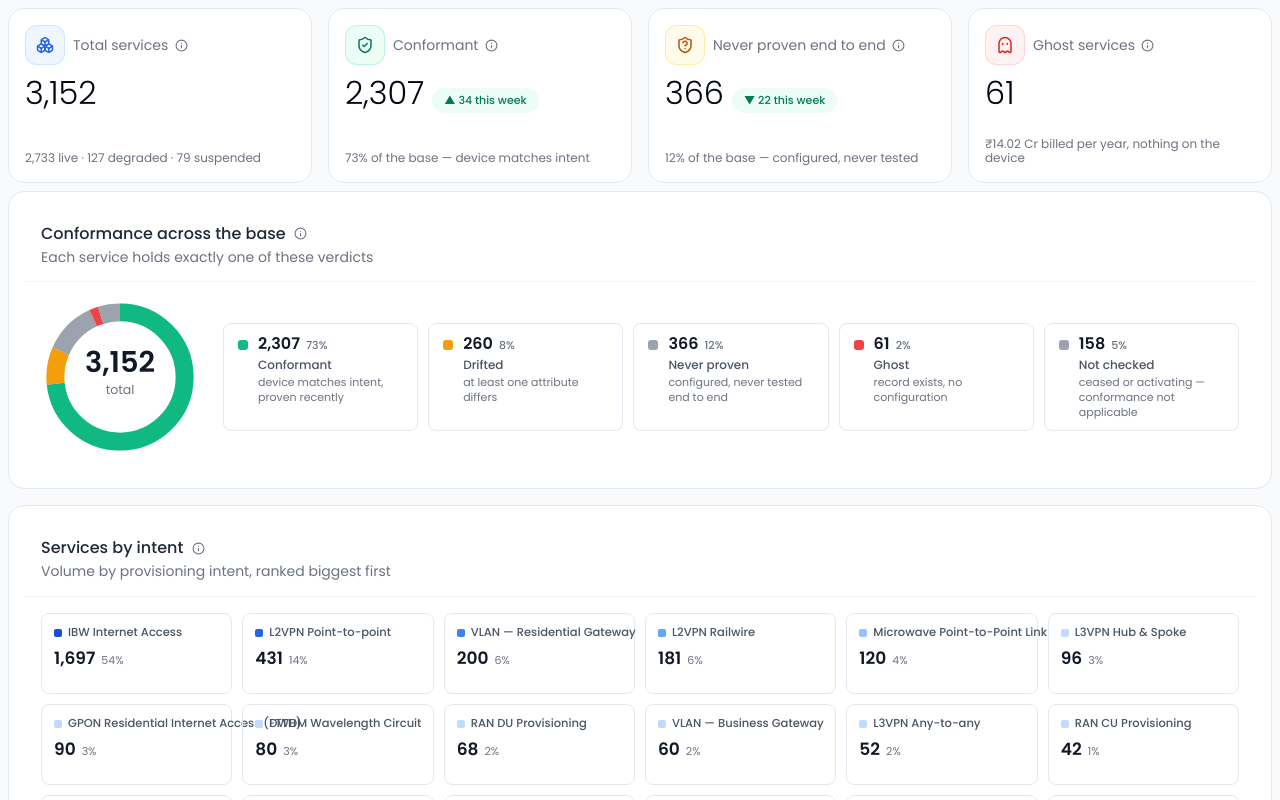
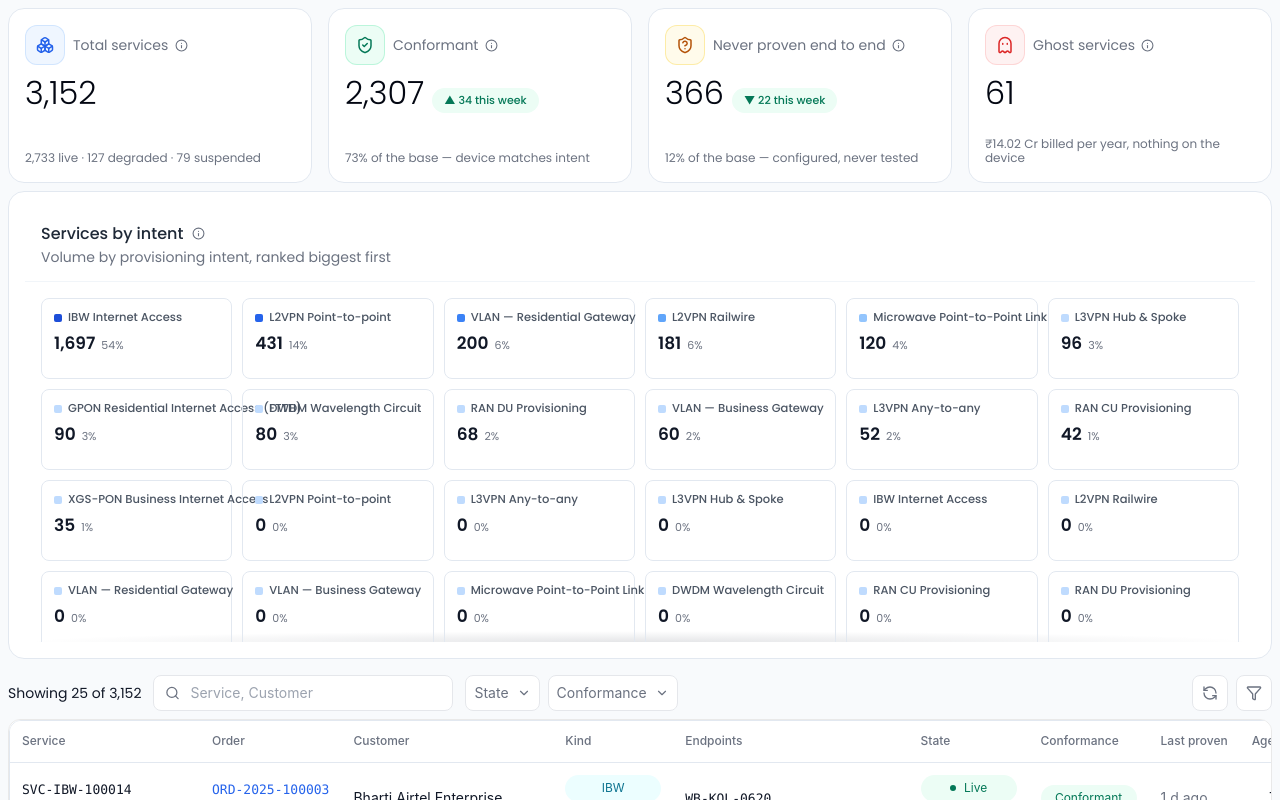
Before and after one commit to jayesh-vision/LCM-Orchestrator, a React (Vite) app: page /inventory in a window 1280 px wide. Built offline with nearby package versions, Linux system fonts and the light colour scheme.

Commit message:
updated-ui-changes

```diff
--- a/src/pages/ChangeCease.tsx
+++ b/src/pages/ChangeCease.tsx
@@ -162,7 +162,6 @@ export default function ChangeCease() {
             { key: 'customer', label: 'Customer', type: 'text', value: qcustomer, onChange: setQcustomer },
           ],
           onResetFilters: () => { setIntent('All'); setCstate('All'); setQ(''); setQservice(''); setQcustomer('') },
-          onRefresh: () => pushToast('info', 'Change orders refreshed.'),
           actions: [
             { label: 'Raise a change', icon: Plus, onClick: () => setOpen(true) },
           ],
--- a/src/pages/OrderDetail.tsx
+++ b/src/pages/OrderDetail.tsx
@@ -92,7 +92,10 @@ export default function OrderDetail() {
      replays that exact selection. */
   const listBase = loc.pathname.startsWith('/execution') ? '/execution' : '/requests'
   const fromList = (loc.state as { fromList?: string } | null)?.fromList
-  const listPath = `${listBase}${fromList || ''}`
+  const listParams = new URLSearchParams((fromList ?? '').replace(/^\?/, ''))
+  if (!listParams.has('view')) listParams.set('view', 'listing')
+  const listQuery = listParams.toString()
+  const listPath = `${listBase}${listQuery ? `?${listQuery}` : ''}`
   const listLabel = listBase === '/execution' ? 'Provisioning Execution' : 'Provisioning Requests'
   const order = useStore((s) => s.orders.find((o) => o.id === id))
   const allRuns = useStore((s) => s.runs)
--- a/src/pages/ProfileTypes.tsx
+++ b/src/pages/ProfileTypes.tsx
@@ -127,7 +127,6 @@ export default function ProfileTypes() {
               options: [{ value: 'unused', label: 'Unused only', count: unused }] },
           ],
           onResetFilters: () => { setDomain('All'); setCat('All'); setPtype('All'); setUsedFilter('All'); setQ(''); setQsubtype('') },
-          onRefresh: () => pushToast('info', 'Profile types refreshed.'),
           actions: [
             { label: 'Profile template', icon: Plus, onClick: () => setOpen(true) },
           ],
--- a/src/pages/Reports.tsx
+++ b/src/pages/Reports.tsx
@@ -238,7 +238,6 @@ export default function Reports() {
             { key: 'question', label: 'Question', type: 'text', value: qquestion, onChange: setQquestion },
           ],
           onResetFilters: () => { setState('All'); setQ(''); setQreport(''); setQquestion('') },
-          onRefresh: () => pushToast('info', 'Report catalog refreshed.'),
           actions: [
             { label: 'New report', icon: Plus, onClick: () => pushToast('info', 'Report queued. It will appear here when generation completes.') },
             { label: 'Schedules', icon: CalendarClock, onClick: () => pushToast('info', 'Schedules are not wired in this prototype.') },
--- a/src/pages/ResourcePools.tsx
+++ b/src/pages/ResourcePools.tsx
@@ -167,7 +167,6 @@ export default function ResourcePools() {
             ...(q ? [{ key: 'q', label: 'Search', value: q, onRemove: () => setQ('') }] : []),
           ],
           onResetFilters: clear,
-          onRefresh: () => pushToast('info', 'Pool utilisation refreshed.'),
           actions: [{ label: 'Run pool audit', icon: ShieldCheck, onClick: () => pushToast('info', 'Pool audit queued. Results appear in Reports.') }],
         }}
       />
--- a/src/pages/ServiceIntents.tsx
+++ b/src/pages/ServiceIntents.tsx
@@ -265,7 +265,6 @@ export default function ServiceIntents() {
               options: TOPOLOGIES.map((t) => ({ value: t, label: t, count: families.filter((i) => i.topology === t).length })) },
           ],
           onResetFilters: () => { setDomain('All'); setCat('All'); setTopology('All'); setState('All'); setQ('') },
-          onRefresh: () => pushToast('info', 'Service intents refreshed.'),
           actions: [{ label: 'Service intent', icon: Plus, onClick: () => { setForm(blankIntentForm()); setOpen(true) } }],
         }}
       />
--- a/src/pages/ServiceInventory.tsx
+++ b/src/pages/ServiceInventory.tsx
@@ -4,19 +4,17 @@ import { useClearQuery, useQueryPatch, useQueryState, useScrollToResultsOnDrillI
 import { Boxes, Eye, Ghost, ShieldCheck, ShieldQuestion } from 'lucide-react'
 import { useStore } from '@/store/useStore'
 import type { Category, Conformance, Domain, Order, Service, ServiceState } from '@/types'
-import { CATEGORIES_BY_DOMAIN, DOMAINS, domainOf } from '@/types'
+import { domainOf } from '@/types'
 import {
   Badge, Card, CardBody, CardHead, CellMain, CellSub, DataTable,
   FieldDropdown, Kebab, Mono, Stat, stampColumn, type Column,
 } from '@/components/ui'
-import { CHART, Donut, FILL, type FillKey } from '@/components/charts'
+import { CHART } from '@/components/charts'
 import { CATEGORY_TONE, CONFORMANCE_TONE, inr, relTime, SERVICE_TONE } from '@/lib/format'
-import { CONFORMANCE_ORDER, conformanceBreakdown } from '@/lib/conformance'
 import { byTraceability, serviceTrace, serviceOrigins, ORIGIN_LABEL, ORIGIN_BLURB, type ServiceOrigin } from '@/lib/traceability'
 
 const STATES: ServiceState[] = ['Live', 'Activating', 'Degraded', 'Suspended', 'Ceased']
 const CONFS: Conformance[] = ['Conformant', 'Drifted', 'Never proven', 'Ghost', 'Not checked']
-const CATS: Category[] = ['L2VPN', 'L3VPN', 'IBW', 'VLAN', 'Microwave', 'DWDM', 'RAN VNF', 'GPON']
 
 /**
  * When this service was last changed. Unlike an order, a service carries no
@@ -65,7 +63,9 @@ export default function ServiceInventory() {
 
   const [q, setQ] = useQueryState('q', '')
   const [qservice, setQservice] = useQueryState('service', '')
+  const [qorder, setQorder] = useQueryState('order', '')
   const [qcustomer, setQcustomer] = useQueryState('customer', '')
+  const [qkind, setQkind] = useQueryState('kind', '')
   const [state, setState] = useQueryState<ServiceState | 'All'>('state', 'All')
   const [conf, setConf] = useQueryState<Conformance | 'All'>('conf', 'All')
   const [domain, setDomain] = useQueryState<Domain | 'All'>('domain', 'All')
@@ -73,49 +73,27 @@ export default function ServiceInventory() {
   const [intent, setIntent] = useQueryState('intent', 'All')
   const [origin, setOrigin] = useQueryState<ServiceOrigin | 'All'>('origin', 'All')
   const patch = useQueryPatch()
-  const clear = useClearQuery(['q', 'service', 'customer', 'state', 'conf', 'domain', 'cat', 'intent', 'origin'])
-  const domainCats = domain === 'All' ? CATS : CATEGORIES_BY_DOMAIN[domain]
+  const clear = useClearQuery(['q', 'service', 'order', 'customer', 'kind', 'state', 'conf', 'domain', 'cat', 'intent', 'origin'])
   const setDomainScoped = (next: Domain | 'All') => {
     setDomain(next)
     if (next !== 'All' && cat !== 'All' && domainOf(cat) !== next) setCat('All')
   }
   const anyFilter = state !== 'All' || conf !== 'All' || domain !== 'All' || cat !== 'All' || intent !== 'All' || origin !== 'All'
+    || !!qservice || !!qorder || !!qcustomer || !!qkind
   const { ref: resultsRef, scrollToResults } = useScrollToResultsOnDrillIn(
-    anyFilter ? `s=${state}|cf=${conf}|d=${domain}|c=${cat}|i=${intent}|o=${origin}` : '',
+    anyFilter ? `s=${state}|cf=${conf}|d=${domain}|c=${cat}|i=${intent}|o=${origin}|svc=${qservice}|ord=${qorder}|cust=${qcustomer}|kind=${qkind}` : '',
   )
   const intentName = intents.find((i) => i.id === intent)?.name ?? intent
 
   const n = {
     state: (s: ServiceState) => services.filter((x) => x.state === s).length,
     conf: (c: Conformance) => services.filter((x) => x.conformance === c).length,
-    cat: (c: Category) => services.filter((x) => x.category === c).length,
   }
 
   const ghostValue = useMemo(
     () => services.filter((s) => s.conformance === 'Ghost').reduce((a, s) => a + s.monthlyValueInr * 12, 0),
     [services],
   )
-
-  /* Five segments, not four. "Never proven" used to absorb "Not checked" here
-     so the donut would sum to the base — but they mean different things, and
-     the KPI card above counts only the real never-proven figure, so the same
-     page reported two numbers for the same thing. Every verdict now gets its
-     own segment and the total is the whole base by construction. */
-  const health = useMemo(() => conformanceBreakdown(services), [services])
-  const CONF_FILL: Record<Conformance, FillKey> = {
-    Conformant: 'good', Drifted: 'warn', 'Never proven': 'none', Ghost: 'crit', 'Not checked': 'none',
-  }
-  const CONF_NOTE: Record<Conformance, string> = {
-    Conformant: 'device matches intent, proven recently',
-    Drifted: 'at least one attribute differs',
-    'Never proven': 'configured, never tested end to end',
-    Ghost: 'record exists, no configuration',
-    'Not checked': 'ceased or activating — conformance not applicable',
-  }
-  const confSegs: { label: string; value: number; fill: FillKey; note: string; onClick: () => void }[] =
-    CONFORMANCE_ORDER.map((c) => ({
-      label: c, value: health.counts[c], fill: CONF_FILL[c], note: CONF_NOTE[c], onClick: () => setConf(c),
-    }))
 
   /* Ranked, biggest first — the intent list has no fixed size (it grows with
      every new template), so this reads as a ranked grid of tiles rather than
@@ -140,6 +118,18 @@ export default function ServiceInventory() {
   const originOf = useMemo(() => serviceOrigins(orders), [orders])
   const origins = (id: string): ServiceOrigin => originOf.get(id) ?? 'inherited'
 
+  /* The request behind each service. Where several touched it, the create
+     wins — that is the one that brought the service into existence. */
+  const orderForService = useMemo(() => {
+    const m = new Map<string, Order>()
+    orders.forEach((o) => {
+      if (!o.serviceId) return
+      const held = m.get(o.serviceId)
+      if (!held || (held.intent !== 'Create' && o.intent === 'Create')) m.set(o.serviceId, o)
+    })
+    return m
+  }, [orders])
+
   const filtered = useMemo(() => services.filter((s) => {
     if (state !== 'All' && s.state !== state) return false
     if (conf !== 'All' && s.conformance !== conf) return false
@@ -157,9 +147,17 @@ export default function ServiceInventory() {
       if (!(s.id.toLowerCase().includes(t) || s.name.toLowerCase().includes(t))) return false
     }
     if (qcustomer && !s.accountName.toLowerCase().includes(qcustomer.toLowerCase())) return false
+    if (qorder) {
+      const order = orderForService.get(s.id)
+      const orderText = order
+        ? `${order.id} ${order.code} ${order.intent} ${order.state}`.toLowerCase()
+        : ORIGIN_LABEL.inherited.toLowerCase()
+      if (!orderText.includes(qorder.toLowerCase())) return false
+    }
+    if (qkind && !`${s.category} ${s.type}`.toLowerCase().includes(qkind.toLowerCase())) return false
     return true
     // eslint-disable-next-line react-hooks/exhaustive-deps
-  }), [services, state, conf, cat, intent, origin, q, qservice, qcustomer, originOf])
+  }), [services, state, conf, cat, intent, origin, q, qservice, qorder, qcustomer, qkind, originOf, orderForService])
 
   /* Services the platform can account for — provisioned through a request in
      the system, holding pool resources, with the evidence that proved them —
@@ -169,19 +167,6 @@ export default function ServiceInventory() {
     const referenced = new Set(orders.map((o) => o.serviceId).filter(Boolean) as string[])
     return byTraceability(filtered, (s) => serviceTrace(s, referenced))
   }, [filtered, orders])
-
-  /* The request behind each service. Where several touched it, the create
-     wins — that is the one that actually brought the service into existence,
-     and the one someone tracing provenance is looking for. */
-  const orderForService = useMemo(() => {
-    const m = new Map<string, Order>()
-    orders.forEach((o) => {
-      if (!o.serviceId) return
-      const held = m.get(o.serviceId)
-      if (!held || (held.intent !== 'Create' && o.intent === 'Create')) m.set(o.serviceId, o)
-    })
-    return m
-  }, [orders])
 
   const columns: Column<Service>[] = [
     {
@@ -225,7 +210,7 @@ export default function ServiceInventory() {
     },
     { key: 'acct', header: 'Customer', width: '186px', sortValue: (r) => r.accountName, render: (r) => r.accountName },
     {
-      key: 'kind', header: 'Kind', width: '112px', sortValue: (r) => r.category,
+      key: 'kind', header: 'Kind', width: '112px', align: 'center', sortValue: (r) => r.category,
       render: (r) => (<><Badge tone={CATEGORY_TONE[r.category]}>{r.category}</Badge><CellSub>{r.type}</CellSub></>),
     },
     {
@@ -238,7 +223,7 @@ export default function ServiceInventory() {
       ),
     },
     {
-      key: 'state', header: 'State', width: '128px', sortValue: (r) => r.state,
+      key: 'state', header: 'State', width: '128px', align: 'center', sortValue: (r) => r.state,
       render: (r) => (<><Badge tone={SERVICE_TONE[r.state]} dot>{r.state}</Badge>
         {r.state === 'Live' && <CellSub>{inr(r.monthlyValueInr)}/mo</CellSub>}</>),
     },
@@ -248,7 +233,7 @@ export default function ServiceInventory() {
         {r.conformance === 'Ghost' && <CellSub>no configuration on device</CellSub>}</>),
     },
     { key: 'proven', header: 'Last proven', width: '116px', sortValue: (r) => r.lastProvenAt ?? '', render: (r) => <span className="text-ink-3">{relTime(r.lastProvenAt)}</span> },
-    { key: 'age', header: 'Age', align: 'right', width: '86px', sortValue: (r) => new Date(r.liveSince).getTime(), render: (r) => r.ageLabel },
+    { key: 'age', header: 'Age', align: 'center', width: '86px', sortValue: (r) => new Date(r.liveSince).getTime(), render: (r) => r.ageLabel },
     {
       /* Next to Created / Modified on purpose: that column says when the
          service last moved, this one says how often and whether anyone
@@ -323,41 +308,6 @@ export default function ServiceInventory() {
 
       <div className="flex flex-col gap-4">
         <Card className="flex flex-col">
-          <CardHead title="Conformance across the base" sub="Each service holds exactly one of these verdicts"
-            info="Compares what each order says the service should be (the intent) with what is actually configured on the devices. Every service holds exactly one of five verdicts, so the counts always add up to the whole base. Not checked means conformance does not apply — the service is ceased, or still activating — which is different from Never proven, where a live service has simply never been tested. Click any segment or tile to open those services." />
-          <CardBody className="flex items-center gap-6 flex-wrap">
-            <Donut
-              size={158}
-              segments={confSegs.map(({ label, value, fill, onClick }) => ({ label, value, fill, onClick }))}
-            />
-            <div className="flex-1 min-w-[280px] grid grid-cols-2 sm:grid-cols-3 lg:grid-cols-5 gap-2.5">
-              {/* All five verdicts share one tile shape at every breakpoint —
-                 no special-cased "wide" tile for the odd one out, so nothing
-                 ever hangs alone as a stretched bar underneath the row. */}
-              {confSegs.map((s) => (
-                <button
-                  key={s.label} type="button" onClick={s.onClick}
-                  aria-label={`${s.label}: ${s.value}. Open the matching services`}
-                  className="flex items-start gap-2.5 border border-line rounded-lg px-3.5 py-2.5 text-left cursor-pointer
-                    transition-colors hover:bg-plane hover:border-brand-200
-                    focus-visible:outline-none focus-visible:ring-[3px] focus-visible:ring-brand-100"
-                >
-                  <i className="w-2.5 h-2.5 rounded-[3px] shrink-0 mt-1.5" style={{ background: FILL[s.fill] }} aria-hidden />
-                  <span className="min-w-0">
-                    <span className="block text-[16px] font-semibold tnum text-ink-1 leading-tight">
-                      {s.value.toLocaleString()}
-                      <span className="text-[11px] text-ink-3 font-medium ml-1.5">{Math.round((s.value / services.length) * 100)}%</span>
-                    </span>
-                    <span className="block text-[12px] font-medium text-ink-2 mt-0.5">{s.label}</span>
-                    <span className="block text-[11px] text-ink-3 leading-snug">{s.note}</span>
-                  </span>
-                </button>
-              ))}
-            </div>
-          </CardBody>
-        </Card>
-
-        <Card className="flex flex-col">
           <CardHead title="Services by intent" sub="Volume by provisioning intent, ranked biggest first"
             info="Every service in the base, grouped by the template that provisioned it and ranked by volume — darker tiles carry more of the base. Click a tile to open just that intent's services." />
           <CardBody className="vw-scroll-hint grid grid-cols-2 sm:grid-cols-3 lg:grid-cols-4 xl:grid-cols-6 gap-2.5 max-h-[360px] overflow-y-auto">
@@ -393,29 +343,26 @@ export default function ServiceInventory() {
         fillHeight
         toolbar={{
           search: { value: q, onChange: setQ, placeholder: 'Service, Customer' },
-          /* Domain and Category are the facets worth one click rather than a
-             trip through the filter icon, matching Provisioning Requests.
-             State now lives in the popover along with everything else. */
+          /* State and conformance are visible columns and the most useful
+             one-click cuts for an inventory list. */
           chips: [
-            <FieldDropdown key="domain" label="Domain" value={domain} onChange={(v) => setDomainScoped(v as Domain | 'All')}
-              options={DOMAINS.map((d) => ({ value: d, label: d, count: services.filter((x) => domainOf(x.category) === d).length }))} />,
-            <FieldDropdown key="cat" label="Category" value={cat} onChange={(v) => setCat(v as Category | 'All')}
-              options={domainCats.map((c) => ({ value: c, label: c, count: n.cat(c) }))} />,
+            <FieldDropdown key="state" label="State" value={state} onChange={(v) => setState(v as ServiceState | 'All')}
+              options={STATES.filter((st) => n.state(st) > 0).map((st) => ({ value: st, label: st, count: n.state(st) }))} />,
+            <FieldDropdown key="conf" label="Conformance" value={conf} onChange={(v) => setConf(v as Conformance | 'All')}
+              options={CONFS.filter((c) => n.conf(c) > 0).map((c) => ({ value: c, label: c, count: n.conf(c) }))} />,
           ],
           filters: [
+            { key: 'service', label: 'Service', type: 'text', value: qservice, onChange: setQservice },
+            { key: 'order', label: 'Order', type: 'text', value: qorder, onChange: setQorder },
+            { key: 'customer', label: 'Customer', type: 'text', value: qcustomer, onChange: setQcustomer },
+            { key: 'kind', label: 'Kind', type: 'text', value: qkind, onChange: setQkind },
             { key: 'state', label: 'State', value: state, onChange: (v) => setState(v as ServiceState | 'All'),
               options: STATES.filter((st) => n.state(st) > 0).map((st) => ({ value: st, label: st, count: n.state(st) })) },
             { key: 'conf', label: 'Conformance', value: conf, onChange: (v) => setConf(v as Conformance | 'All'),
               options: CONFS.filter((c) => n.conf(c) > 0).map((c) => ({ value: c, label: c, count: n.conf(c) })) },
-            { key: 'origin', label: 'Origin', value: origin, onChange: (v) => setOrigin(v as ServiceOrigin | 'All'),
-              options: (['provisioned', 'managed', 'inherited'] as ServiceOrigin[])
-                .map((o) => ({ value: o, label: ORIGIN_LABEL[o], count: services.filter((x) => origins(x.id) === o).length })) },
-            { key: 'intent', label: 'Intent', value: intent, onChange: setIntent,
-              options: intents.map((i) => ({ value: i.id, label: i.name, count: services.filter((x) => x.intentId === i.id).length })) },
-            { key: 'service', label: 'Service', type: 'text', value: qservice, onChange: setQservice },
-            { key: 'customer', label: 'Customer', type: 'text', value: qcustomer, onChange: setQcustomer },
           ],
           activeFilterChips: [
+            ...(domain !== 'All' ? [{ key: 'domain', label: 'Domain', value: domain, onRemove: () => setDomainScoped('All') }] : []),
             ...(cat !== 'All' ? [{ key: 'cat', label: 'Category', value: cat, onRemove: () => setCat('All') }] : []),
             ...(state !== 'All' ? [{ key: 'state', label: 'State', value: state, onRemove: () => setState('All') }] : []),
             ...(conf !== 'All' ? [{ key: 'conf', label: 'Conformance', value: conf, onRemove: () => setConf('All') }] : []),
@@ -423,10 +370,11 @@ export default function ServiceInventory() {
             ...(origin !== 'All' ? [{ key: 'origin', label: 'Origin', value: ORIGIN_LABEL[origin], onRemove: () => setOrigin('All') }] : []),
             ...(q ? [{ key: 'q', label: 'Search', value: q, onRemove: () => setQ('') }] : []),
             ...(qservice ? [{ key: 'service', label: 'Service', value: qservice, onRemove: () => setQservice('') }] : []),
+            ...(qorder ? [{ key: 'order', label: 'Order', value: qorder, onRemove: () => setQorder('') }] : []),
             ...(qcustomer ? [{ key: 'customer', label: 'Customer', value: qcustomer, onRemove: () => setQcustomer('') }] : []),
+            ...(qkind ? [{ key: 'kind', label: 'Kind', value: qkind, onRemove: () => setQkind('') }] : []),
           ],
           onResetFilters: clear,
-          onRefresh: () => pushToast('info', 'Inventory refreshed.'),
         }}
       />
     </>
--- a/src/pages/Workflows.tsx
+++ b/src/pages/Workflows.tsx
@@ -357,7 +357,6 @@ export default function Workflows() {
             ...(qcode ? [{ key: 'code', label: 'Code', value: qcode, onRemove: () => setQcode('') }] : []),
           ],
           onResetFilters: clear,
-          onRefresh: () => pushToast('info', 'Workflow list refreshed.'),
           actions: [{ label: 'New workflow', icon: Plus, onClick: () => nav('/workflows/new') }, { label: 'Export to CSV', icon: Download, onClick: () => pushToast('info', 'Export queued — the file will appear in Reports.') }],
         }}
       />
```
Also changed, not shown: src/components/ui.tsx (+25 -6 lines), src/pages/ProvisioningRequests.tsx (+13 -22 lines).
